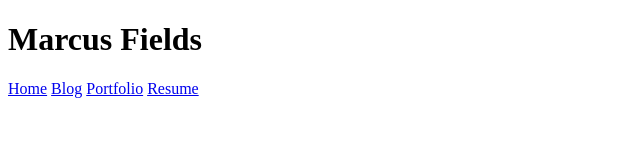
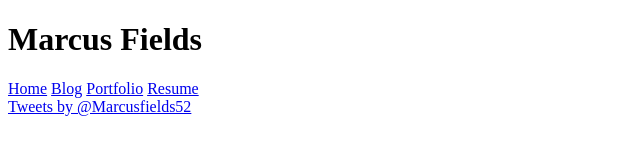
Before and after one commit to fieldsm9/portfolio, a plain HTML site: page index.html in a window 1280 px wide. Shown: the whole page, without its empty margins (0-640 px from the left). Drawn offline with Linux system fonts and the light colour scheme.

Commit message:
twitter
feed?

```diff
--- a/index.html
+++ b/index.html
@@ -14,5 +14,9 @@
 				<li><a href="resume.html">Resume</a></li>
 			</ul>
 		</div>
+		<div>
+		<a class="twitter-timeline" href="https://twitter.com/Marcusfields52" data-widget-id="588449208098627584">Tweets by @Marcusfields52</a>
+		<script>!function(d,s,id){var js,fjs=d.getElementsByTagName(s)[0],p=/^http:/.test(d.location)?'http':'https';if(!d.getElementById(id)){js=d.createElement(s);js.id=id;js.src=p+"://platform.twitter.com/widgets.js";fjs.parentNode.insertBefore(js,fjs);}}(document,"script","twitter-wjs");</script>
+		</div>
 	</body>
 </html>
```
